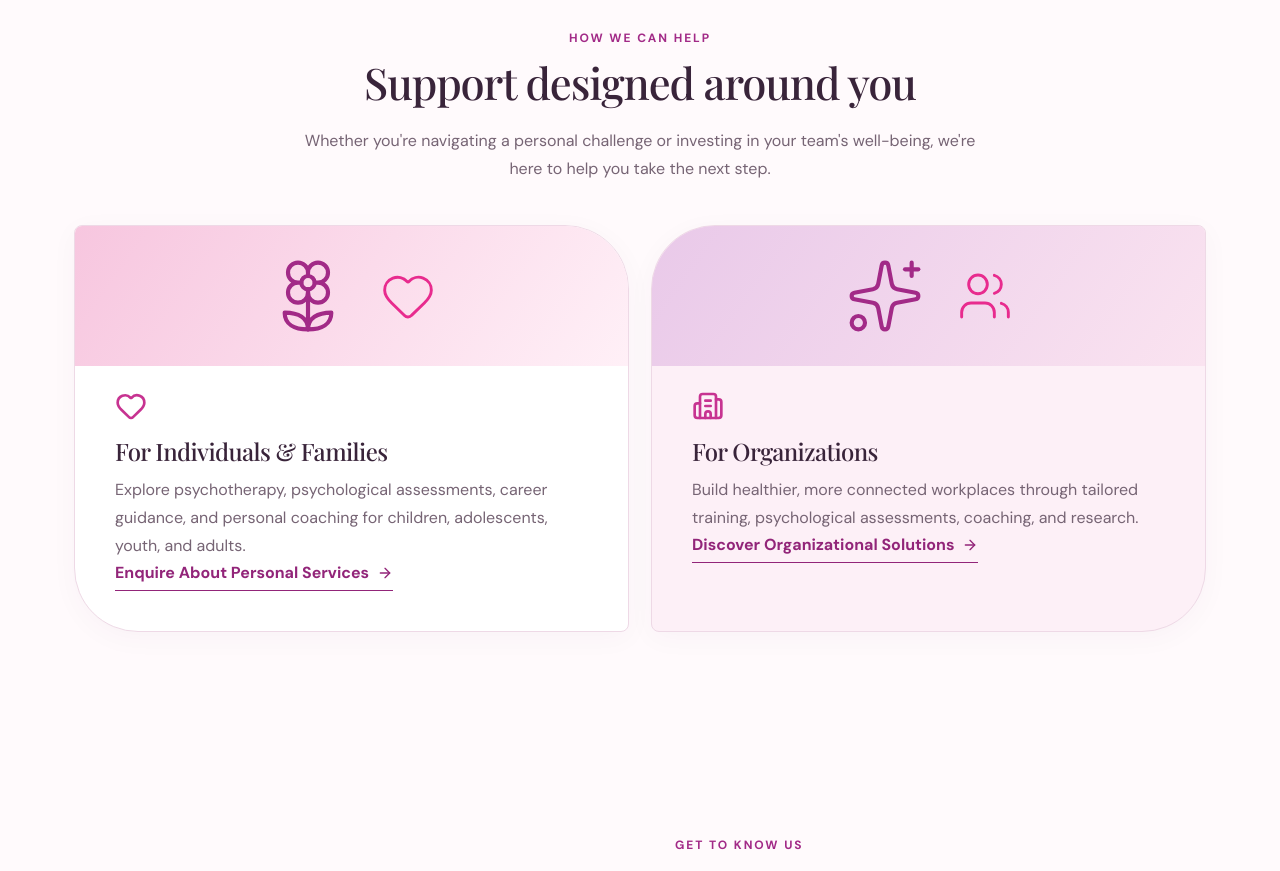
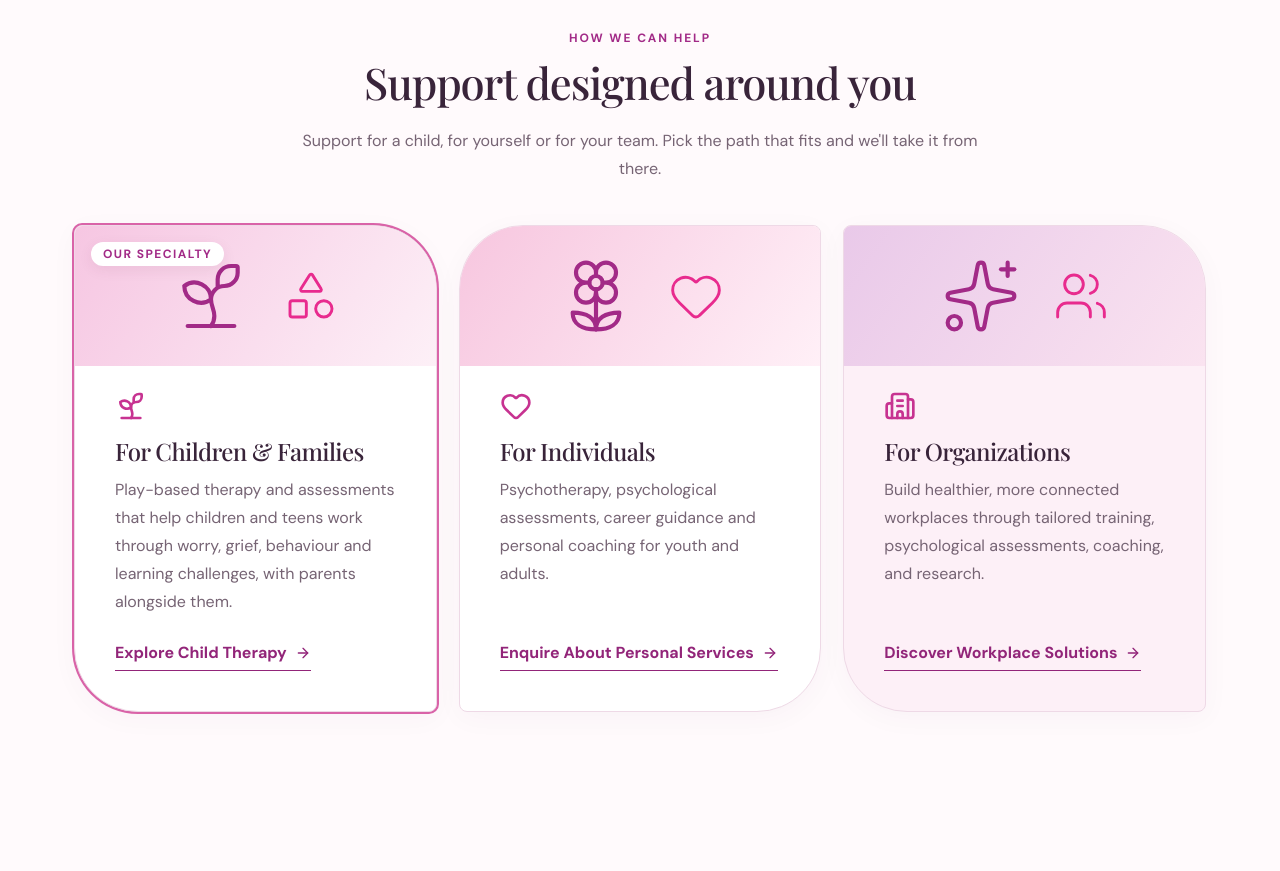
Before and after one commit to rodgersBRY/blossom-consultants, a Next.js app: page / in a window 1280 px wide. Shown: the part 880-1751 px from the top of the page. Built offline with nearby package versions, Linux system fonts and the light colour scheme.

Commit message:
FEAT: split pathways into three cards with children and families featured first

```diff
--- a/components/pathways.tsx
+++ b/components/pathways.tsx
@@ -3,29 +3,42 @@ import {
   Building2,
   Flower2,
   Heart,
+  Shapes,
   Sparkles,
+  Sprout,
   Users,
 } from "lucide-react";
 
 const audiences = [
   {
-    title: "For Individuals & Families",
-    body: "Explore psychotherapy, psychological assessments, career guidance, and personal coaching for children, adolescents, youth, and adults.",
+    title: "For Children & Families",
+    body: "Play-based therapy and assessments that help children and teens work through worry, grief, behaviour and learning challenges, with parents alongside them.",
+    cta: "Explore Child Therapy",
+    href: "#children",
+    art: [Sprout, Shapes],
+    icon: Sprout,
+    tone: "bg-white rounded-[8px_64px_8px_64px] ring-2 ring-magenta-400",
+    artTone: "bg-[linear-gradient(125deg,#f6c6e2,#fdf0f7)]",
+    featured: true,
+  },
+  {
+    title: "For Individuals",
+    body: "Psychotherapy, psychological assessments, career guidance and personal coaching for youth and adults.",
     cta: "Enquire About Personal Services",
     href: "#contact",
     art: [Flower2, Heart],
     icon: Heart,
-    tone: "bg-white rounded-[8px_64px_8px_64px]",
+    tone: "bg-white rounded-[64px_8px_64px_8px]",
     artTone: "bg-[linear-gradient(125deg,#f7c6df,#fff0f7)]",
   },
   {
     title: "For Organizations",
     body: "Build healthier, more connected workplaces through tailored training, psychological assessments, coaching, and research.",
-    cta: "Discover Organizational Solutions",
+    cta: "Discover Workplace Solutions",
     href: "#organizations",
     art: [Sparkles, Users],
     icon: Building2,
-    tone: "bg-blush-100 rounded-[64px_8px_64px_8px]",
+    tone: "bg-blush-100 rounded-[8px_64px_8px_64px]",
     artTone: "bg-[linear-gradient(125deg,#e9c9e9,#fae3f0)]",
   },
 ];
@@ -42,13 +55,12 @@ export function Pathways() {
             Support designed around you
           </h2>
           <p className="mx-auto mb-10.5 max-w-172.5 text-muted">
-            Whether you&apos;re navigating a personal challenge or investing in
-            your team&apos;s well-being, we&apos;re here to help you take the
-            next step.
+            Support for a child, for yourself or for your team. Pick the path
+            that fits and we&apos;ll take it from there.
           </p>
         </div>
 
-        <div className="grid gap-5.5 sm:grid-cols-2">
+        <div className="grid gap-5.5 md:grid-cols-3">
           {audiences.map(
             ({
               title,
@@ -59,11 +71,12 @@ export function Pathways() {
               icon: Icon,
               tone,
               artTone,
+              featured,
             }) => (
               <article
                 key={title}
                 data-reveal
-                className={`${tone} overflow-hidden border border-[#eed9e6] px-7 pb-10 shadow-[0_6px_28px_#63214b09] transition duration-500 hover:-translate-y-1.5 hover:shadow-[0_18px_36px_#742a6018] md:px-10`}
+                className={`${tone} relative flex flex-col overflow-hidden border border-[#eed9e6] px-7 pb-10 shadow-[0_6px_28px_#63214b09] transition duration-500 hover:-translate-y-1.5 hover:shadow-[0_18px_36px_#742a6018] md:px-10`}
               >
                 <div
                   aria-hidden
@@ -78,12 +91,17 @@ export function Pathways() {
                     strokeWidth={1.25}
                   />
                 </div>
+                {featured && (
+                  <span className="absolute top-4 left-4 rounded-full bg-white px-3 py-1 text-xs font-bold tracking-[0.12em] text-magenta-700 uppercase shadow-[0_4px_14px_#63214b14]">
+                    Our specialty
+                  </span>
+                )}
                 <Icon aria-hidden className="size-8 text-magenta-600" />
                 <h3 className="mt-4 mb-2.5 text-2xl">{title}</h3>
-                <p className="text-muted">{body}</p>
+                <p className="mb-6 text-muted">{body}</p>
                 <a
                   href={href}
-                  className="inline-flex items-center gap-2 border-b border-plum-700 pb-1 font-bold text-plum-700 hover:text-magenta-500"
+                  className="mt-auto inline-flex w-fit items-center gap-2 border-b border-plum-700 pb-1 font-bold text-plum-700 hover:text-magenta-500"
                 >
                   {cta} <ArrowRight size={16} aria-hidden />
                 </a>
```
